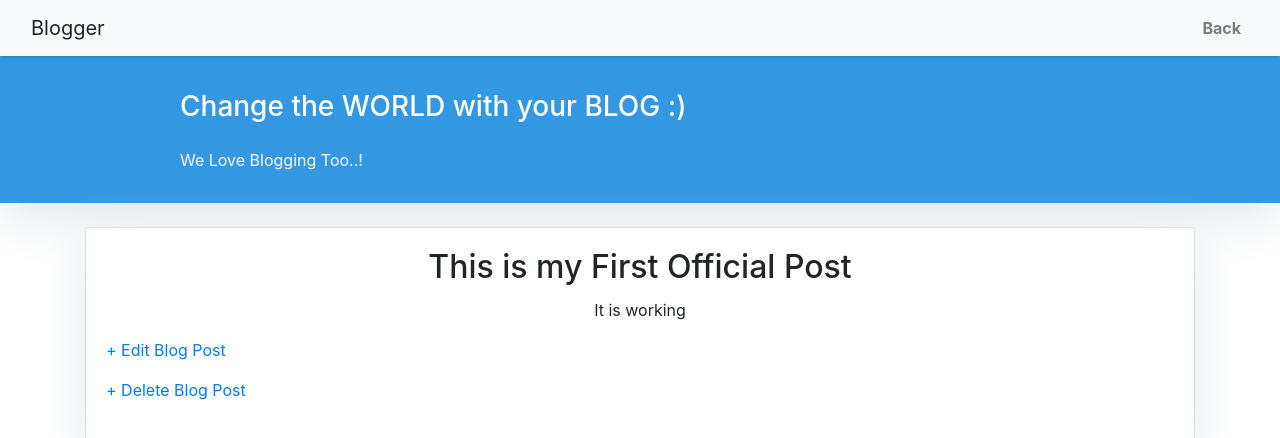
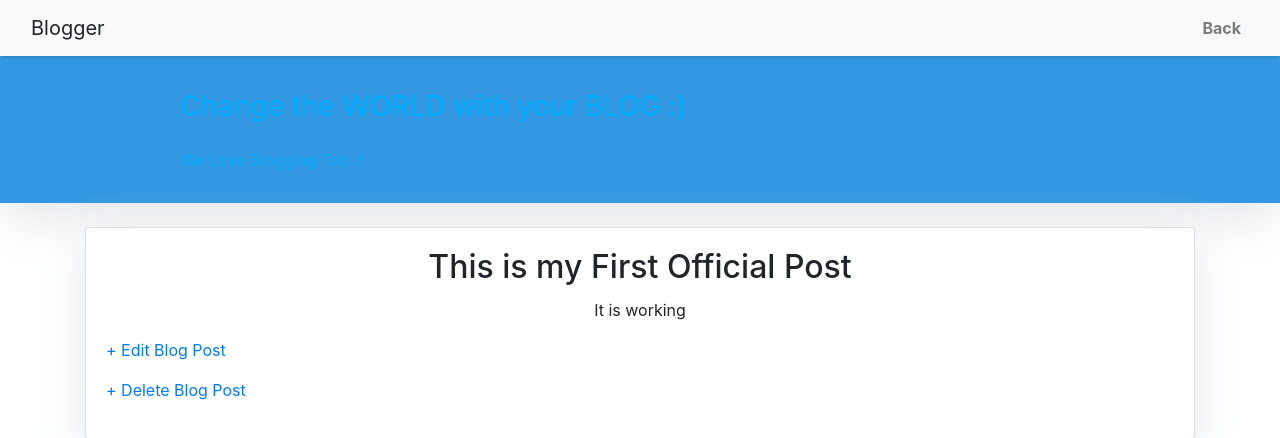
Before and after one commit to susilnath/blogger, a Django app: page /blog/view in a window 1280 px wide. Shown: the top 438 px of the page. Run offline with Django 3.2, Linux system fonts and the light colour scheme; data comes from the database, SQL or seed files in the repository; some libraries are stand-ins or nearby versions.

Commit message:
All document color

```diff
--- a/blog/templates/source1/view.html
+++ b/blog/templates/source1/view.html
@@ -9,8 +9,8 @@
     <div class="row">
       <div class=" col-md-8 col-md-10 mx-auto">
         <div class="site-heading">
-          <h3 class=" site-heading my-4 mt-3 text-white text-css"> Change the WORLD with your BLOG :) </h3>
-          <p class="text-light text-css">We Love Blogging Too..! &nbsp
+          <h3 class=" site-heading my-4 mt-3 text-css"> Change the WORLD with your BLOG :) </h3>
+          <p class="text-css">We Love Blogging Too..! &nbsp
           </p>
         </div>
       </div>
```
